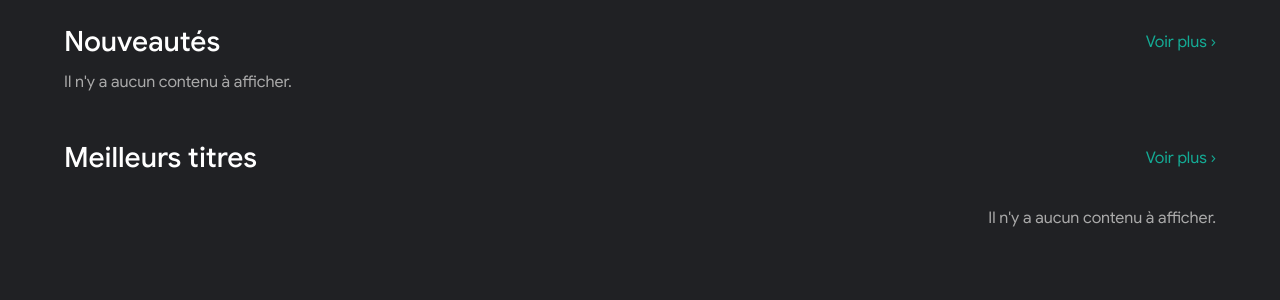
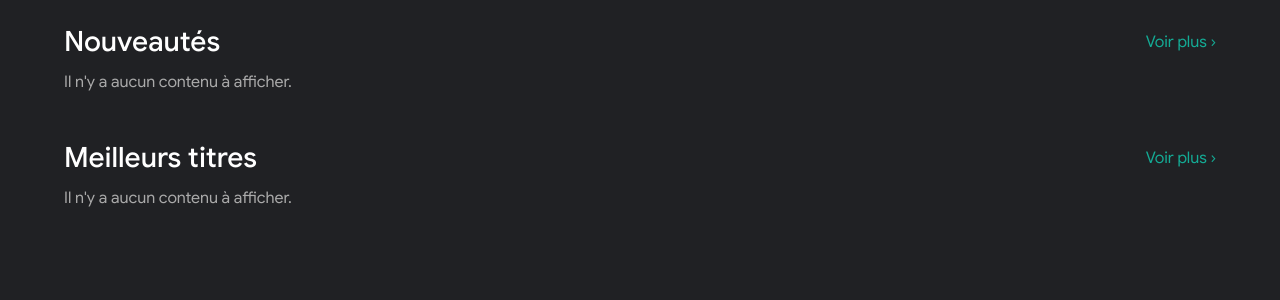
Before and after one commit to bastiensoucasse/mediator-og, a PHP site: page /home.php in a window 1280 px wide. Shown: the part 72-372 px from the top of the page. Run offline with PHP 8.4, Linux system fonts and the light colour scheme; data that the repository does not hold is empty.

Commit message:
Fix home page

```diff
--- a/home.php
+++ b/home.php
@@ -24,7 +24,7 @@ $page = new Page("home", "Accueil", "Une base de données cinématographique pro
             <?php } ?>
         </div>
         <div id="best" class="section">
-            <h2 class="section-title">Meilleurs titres<a class="section-title-link" href="/best" aria-label="Meilleurs titres"><span>Voir plus</span> ›</h2>
+            <h2 class="section-title">Meilleurs titres<a class="section-title-link" href="/best" aria-label="Meilleurs titres"><span>Voir plus</span> ›</a></h2>
             <?php if (empty($best)) { ?>
                 <div class="section-content">
                     <p class="paragraph limited">Il n'y a aucun contenu à afficher.</p>
```
